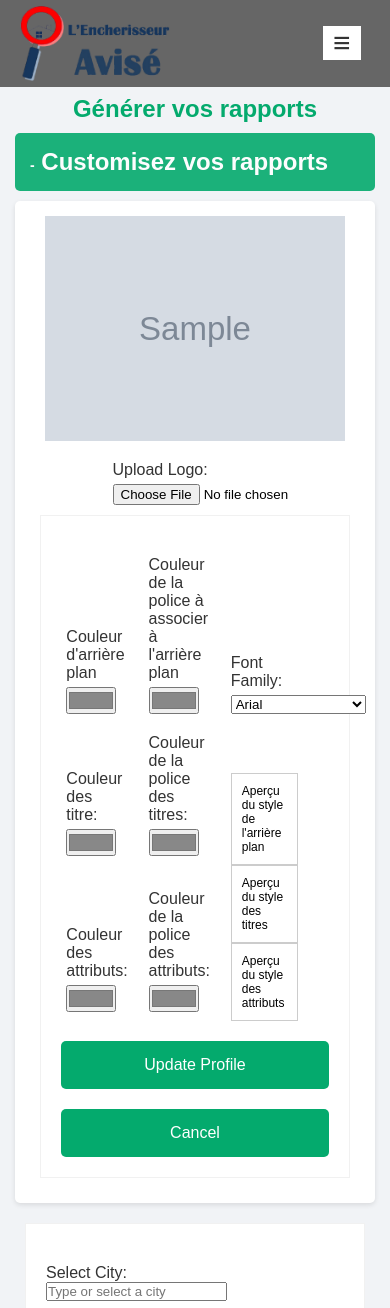
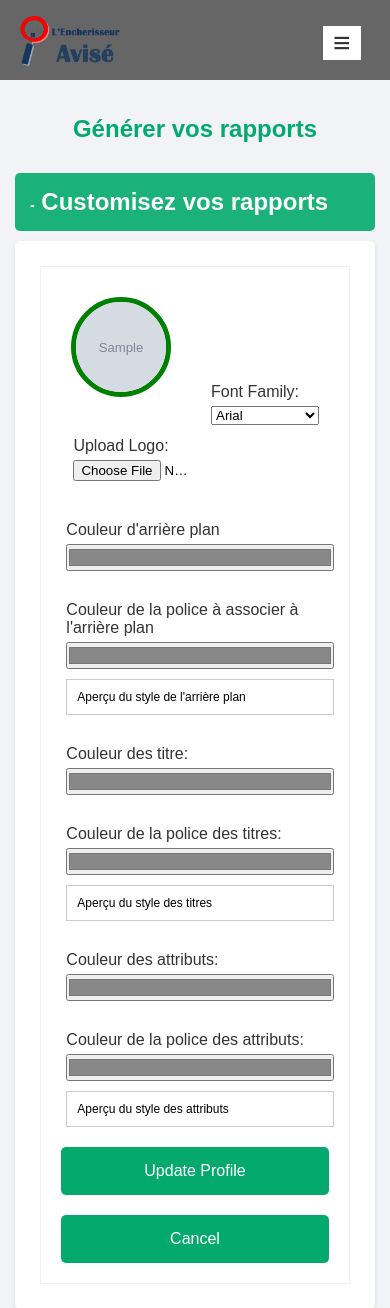
Before and after one commit to Ahmed-Zain-ul-Abideen/flask-app, a Flask app: page /preparer in a window 390 px wide, after a click that opens the changed part. Shown: the top 1308 px of the page. Run offline with Flask 3, Linux system fonts and the light colour scheme; a user stored in the database is signed in; tables that the repository leaves empty hold one stand-in row (values such as "Sample post"); grey boxes marked "Sample" are stand-in pictures; some libraries are stand-ins or nearby versions.

Commit message:
update by Zain feedback 3
update by Zain feedback 3

```diff
--- a/app.py
+++ b/app.py
@@ -557,6 +557,8 @@ def customise_report():
     title_font_color = request.form.get("title_font_color")
     attribut_font_color = request.form.get("attribut_font_color")
     font_family = request.form.get("fontFamily")
+    logo = request.files.get("logo")
+
 
     # Assuming you have a user session or a way to identify the user
     # user_id = session.get("user_id")  # Replace with your user identification logic
@@ -580,6 +582,17 @@ def customise_report():
         current_user.attribut_font_color = attribut_font_color
     if font_family:
         current_user.fontFamily = font_family
+
+    if logo:
+        user_id = current_user.id
+        filename, error = User.upload_user_image(logo, app.config, user_id)
+        if error:
+            flash("Upload Png file!")
+
+        # if  current_user.user_image:
+
+        # After saving the image, return the URL to the front-end
+        image_url = os.path.join(app.config['UPLOAD_FOLDER'], filename)
 
     # Commit the changes to the database
     db.session.commit()
--- a/static/css/MenuV2/style.css
+++ b/static/css/MenuV2/style.css
@@ -38,7 +38,8 @@ header nav {
 }
 
 .logo-image {
-  width: 150px; /* Adjust as needed */
+  margin-top: 10px;
+  width: 100px; /* Adjust as needed */
   height: auto;
   display: block;
 }
@@ -63,7 +64,8 @@ header nav {
   position: relative;
   display: flex;
   justify-content: end;
-  margin-bottom: -9px;
+  margin-bottom: -10px;
+  align-items: center;
 }
 
 .NavMenu li {
@@ -77,7 +79,7 @@ header nav {
 .NavMenu li a {
   display: block;
   padding: 30px 14px;
-  font-size: 17px;
+  font-size: 14px;
   text-decoration: none;
   text-transform: uppercase;
   color: #fff;
@@ -316,6 +318,7 @@ body.no-scroll {
 
 /* Style for the profile icon */
 .profile-icon {
+  margin-top: -5px;
   display: inline-block;
   width: 25px;
   height: 25px;
--- a/static/css/styles.css
+++ b/static/css/styles.css
@@ -1150,7 +1150,7 @@ input[type="password"]::-webkit-text-security {
 
 .close-icon {
   cursor: pointer;
-  font-size: 10px;
+  font-size: 15px;
   color: #6e6e6e; /* Adjust color */
   margin-left: 8px;
   margin-top: -66px;
@@ -1188,6 +1188,12 @@ input[type="password"]::-webkit-text-security {
   .my-globcontainer{
     max-width: 720px;
   }
+
+  .logo-profile{
+    width: 20%;
+
+
+  }
 }
 
 @media (max-width: 768px) {
@@ -1224,6 +1230,11 @@ input[type="password"]::-webkit-text-security {
   .carousel-inner {
     height: 135px;
   }
+  .logo-profile{
+    width:10%;
+
+
+  }
 }
 
 
@@ -1246,3 +1257,56 @@ input[type="password"]::-webkit-text-security {
 .for_the_indicators {
   display: none;
 }
+
+
+
+
+/* Default style for larger screens */
+.faris_container {
+  display: flex;
+  justify-content: center;
+  align-items: center;
+}
+
+.faris_left, .faris_right {
+  width: 50%;
+  display: flex;
+  align-items: center;
+  justify-content: center;
+}
+
+/* Media query for screens smaller than 992px */
+@media (max-width: 992px) {
+  .faris_left, .faris_right {
+      width: 100%; /* Make each div 100% width */
+      flex-direction: column; /* Stack elements vertically */
+  }
+
+  .form-customiser {
+      width: 100%; /* Ensure form elements take full width */
+      margin-top: 10px;
+  }
+
+  .circle-container {
+      margin-right: 0; /* Adjust margin for responsiveness */
+      margin-bottom: 10px;
+  }
+}
+
+/* Media query for screens smaller than 768px */
+@media (max-width: 768px) {
+  .faris_left, .faris_right {
+      width: 100%; /* Each div takes full width */
+      padding: 10px; /* Add padding for spacing */
+  }
+
+  .form-customiser input,
+  .form-customiser select {
+      width: 100%; /* Make form inputs take full width */
+  }
+
+  .circle-container {
+      width: 80px; /* Smaller circle size */
+      height: 80px; /* Smaller circle size */
+  }
+}
--- a/templates/baseV3.html
+++ b/templates/baseV3.html
@@ -19,7 +19,7 @@
 
     <!-- Header and Navigation -->
     <header>
-        <nav>
+        <nav style= "max-width:1140px; margin-left:auto; margin-right:auto;">
             <div class="logo">
                 <a href="{{ url_for('index') }}">
                     <img src="{{ url_for('static', filename='contents/avocat/logo.png') }}" alt="Encheres Logo" class="logo-image">
@@ -31,7 +31,7 @@
           <ul class="NavMenu" id="myDIV">
 
             {% if current_user.is_superuser%}
-                <li class="link   {% if request.endpoint == 'index' %}active{% endif %}"><a href="{{ url_for('index') }}">Accueil</a></li>
+                <li  class="link   {% if request.endpoint == 'index' %}active{% endif %}"><a href="{{ url_for('index') }}">Accueil</a></li>
                 <li  class="link  {% if request.endpoint == 'backed' %}active{% endif %}"><a href="{{ url_for('backed') }}">Sauvegardée</a></li>
             {% else %}
                 <li class="link   {% if request.endpoint == 'outil' %}active{% endif %}"><a href="{{ url_for('outil') }}">Notre outil</a></li>
--- a/templates/frais.html
+++ b/templates/frais.html
@@ -3,8 +3,9 @@
 {% block title %}Frais{% endblock %}
 
 {% block content %}
+<div style = "padding:20px;"><h2 style="text-align:center">Simulation des frais</h2></div>
 <div class="step-container">
-    <h2 style="text-align:center">Simulation des frais</h2>
+
     <!-- Répartition des frais et honoraires -->
     <div class="step">
         <h2 onclick="toggleDetails('fees')"><span class="toggle-icon">+</span> Répartition des frais et honoraires</h2>
--- a/templates/outil.html
+++ b/templates/outil.html
@@ -4,7 +4,7 @@
 
 {% block content %}
 <!-- <div class="container"> -->
-    <div><h2 style="text-align:center">Découvrir notre outil</h2></div>
+    <div style = "padding:20px;"><h2 style="text-align:center">Découvrir notre outil</h2></div>
     <h1>Maximisez le Succès de Vos Clients aux Enchères Judiciaires avec Notre Outil Innovant</h1>
     <p>Le processus d’enchère judiciaire peut être complexe et semé d’embûches, mais notre outil est conçu pour transformer ces défis en opportunités. Voici comment notre solution vous aide à surmonter les obstacles courants et à atteindre vos objectifs :</p>
 
--- a/templates/preparer.html
+++ b/templates/preparer.html
@@ -4,7 +4,7 @@
 
 {% block content %}
 
-<div><h2 style="text-align:center">Générer vos rapports</h2></div>
+<div style = "padding:20px;"><h2 style="text-align:center">Générer vos rapports</h2></div>
 {% if  cities == "none" %}
     <div id="rep-consent-banner">
         <p>quelque chose s'est mal passé, veuillez contacter l'administrateur.</p>
@@ -23,39 +23,27 @@
         <div class="step">
             <h2 onclick="toggleDetails('feesSimulator')"><span class="toggle-icon">+</span> Customisez vos rapports</h2>
             <div class="details" id="feesSimulator">
-
-        <div style="display: flex; justify-content: center;">
-            <img id="orgimg" src="{{ url_for('static', filename='user_images/' + (user.user_image if  user.user_image else 'image-0.png')) }}" alt="User Logo" style="max-width: 300px; max-height: 300px;">
+        <form method="POST" enctype="multipart/form-data" action="{{ url_for('customise_report') }}">
+            {{ form.hidden_tag() }}  <!-- This includes the CSRF token -->
+            <div class="faris_container">
+                <div class="faris_left">
+                    <!-- Circle for displaying the image with a green border -->
+                    <div class="circle-container" style="width: 100px; height: 100px; border-radius: 50%; overflow: hidden;
+                                                        display: flex; justify-content: center; align-items: center;
+                                                        border: 5px solid green; margin-right: 20px;">
+                        <img id="orgimg" src="{{ url_for('static', filename='user_images/' + (user.user_image if user.user_image else 'image-0.png')) }}"
+                            alt="User Logo"
+                            style="width: 100%; height: 100%; object-fit: cover;">
                     </div>
 
-        <div class="form-customiser" style="width: 50%; margin: 0 25% 0 25%;">
+                    <!-- Upload button -->
+                    <div class="form-customiser" style="width: auto;">
                         <label for="logo">Upload Logo:</label>
-            <input type="file" id="logo" name="logo" accept="image/*" onchange="uploadLogo()">
-            <!-- <label for="logoLink">Or enter a logo URL:</label> -->
-            <!-- <input type="url" id="logoLink" name="logoLink" value="{{ user.logoLink }}" placeholder="Enter logo URL" disabled> -->
-            <!-- <input type="url" id="logoLink" name="logoLink" value="{{ user.logoLink }}" placeholder="Enter logo URL"> -->
+                        <input type="file" id="logo" name="logo" accept="image/*">
+                    </div>
                 </div>
 
-
-        <form method="POST" enctype="multipart/form-data" action="{{ url_for('customise_report') }}">
-            {{ form.hidden_tag() }}  <!-- This includes the CSRF token -->
-
-
-        <!-- <canvas id="colorCanvas" style="display:none; max-width: 300px; max-height: 300px;"></canvas> -->
-        <canvas id="colorCanvas" style="display:none; width: 50%; margin: 0 25% 0 25%;"></canvas>
-            <!-- Color pickers -->
-
-
-            <div class="form-customiser">
-                <label for="bg_color">Couleur d'arrière plan</label>
-                <input type="color" id="bg_color" name="bg_color" value="{{ user.bg_color }}">
-            </div>
-
-            <div class="form-customiser">
-                <label for="bg_font_color">Couleur de la police à associer à l'arrière plan</label>
-                <input type="color" id="bg_font_color" name="bg_font_color" value="{{ user.bg_font_color }}">
-            </div>
-
+                <div class="faris_right">
                     <div class="form-customiser">
                         <label for="fontFamily">Font Family:</label>
                         <select id="fontFamily" name="fontFamily" onchange="updateFontPreview()">
@@ -67,46 +55,61 @@
                             <option value="Cambria" {% if user.fontFamily == 'Cambria' %}selected{% endif %}>Cambria</option>
                         </select>
                     </div>
+                </div>
+            </div>
 
 
+            <!-- <canvas id="colorCanvas" style="display:none; max-width: 300px; max-height: 300px;"></canvas> -->
+            <canvas id="colorCanvas" style="display:none; width: 50%; margin: 0 25% 0 25%;"></canvas>
+                <!-- Color pickers -->
 
-
-            <div class="form-customiser">
-                <label for="title_color">Couleur des titre:</label>
-                <input type="color" id="title_color" name="title_color" value="{{ user.title_color }}">
-            </div>
-            <div class="form-customiser">
-                <label for="title_font_color">Couleur de la police des titres:</label>
-                <input type="color" id="title_font_color" name="title_font_color" value="{{ user.title_font_color }}">
+                <div class="form-customiser"  >
+                    <label for="bg_color">Couleur d'arrière plan</label>
+                    <input type="color" id="bg_color" name="bg_color" value="{{ user.bg_color }}">
                 </div>
 
-            <div class="form-customiser">
+                <div class="form-customiser" >
+                    <label for="bg_font_color">Couleur de la police à associer à l'arrière plan</label>
+                    <input type="color" id="bg_font_color" name="bg_font_color" value="{{ user.bg_font_color }}">
+                </div>
+
+                <div class="form-customiser" >
                     <!-- <label for="fontPreview">Font Previews:</label> -->
                     <div id="fontPreview1" style="font-size: 12px; border: 1px solid #ccc; padding: 10px;">
                         Aperçu du style de l'arrière plan
                     </div>
                 </div>
 
+                <div class="form-customiser" >
+                    <label for="title_color">Couleur des titre:</label>
+                    <input type="color" id="title_color" name="title_color" value="{{ user.title_color }}">
+                </div>
 
+                <div class="form-customiser" >
+                    <label for="title_font_color">Couleur de la police des titres:</label>
+                    <input type="color" id="title_font_color" name="title_font_color" value="{{ user.title_font_color }}">
+                </div>
 
+                <div class="form-customiser" >
+                    <div id="fontPreview2" style="font-size: 12px; border: 1px solid #ccc; padding: 10px;">
+                        Aperçu du style des titres
+                    </div>
+                </div>
 
-            <div class="form-customiser">
+                <div class="form-customiser" >
                     <label for="attribut_color">Couleur des attributs:</label>
                     <input type="color" id="attribut_color" name="attribut_color" value="{{ user.attribut_color }}">
                 </div>
-            <div class="form-customiser">
+                <div class="form-customiser" >
                     <label for="attribut_font_color">Couleur de la police des attributs:</label>
                     <input type="color" id="attribut_font_color" name="attribut_font_color" value="{{ user.attribut_font_color }}">
                 </div>
 
-            <div class="form-customiser">
-                <div id="fontPreview2" style="font-size: 12px; border: 1px solid #ccc; padding: 10px;">
-                    Aperçu du style des titres
-                </div><div id="fontPreview3" style="font-size: 12px; border: 1px solid #ccc; padding: 10px;">
+                <div class="form-customiser" >
+                    <div id="fontPreview3" style="font-size: 12px; border: 1px solid #ccc; padding: 10px;">
                         Aperçu du style des attributs
                     </div>
                 </div>
-
 
 
             <!-- <button type="button" onclick="enableInputs()">Edit Profile</button> -->
```
Also changed, not shown: templates/mes_rapports.html (+4 -3 lines), templates/pricing.html (+31 -12 lines), static/user_images/msg3_1736510588.png (added). Lines whose indentation alone changed are shown as unchanged.
